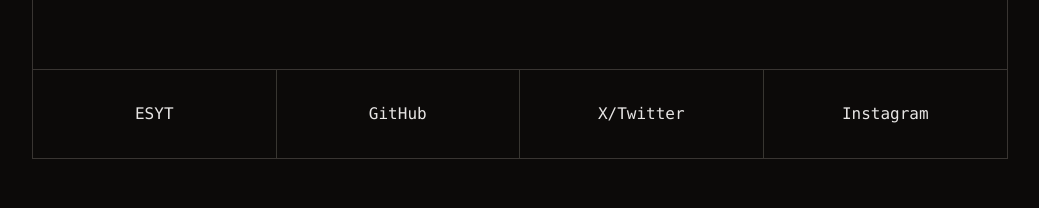
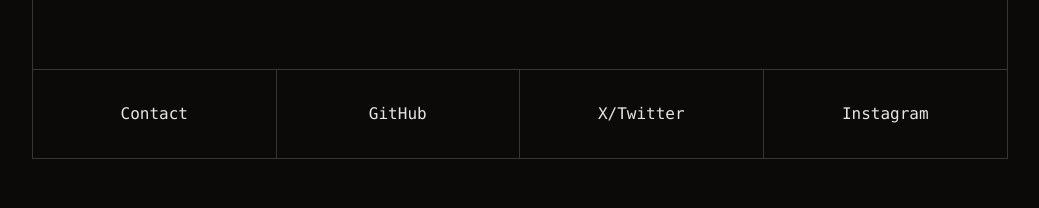
Before and after one commit to ESHAYAT102/portfolio, a React (Vite) app: page / in a window 1280 px wide. Shown: the part 4196-4404 px from the top of the page, without its empty margins (120-1159 px from the left). Built offline with nearby package versions, Linux system fonts and the light colour scheme.

Commit message:
Update Footer.tsx

```diff
--- a/src/components/Footer.tsx
+++ b/src/components/Footer.tsx
@@ -9,10 +9,10 @@
             <div className="text-center grid grid-cols-2 min-[1000px]:grid-cols-4 justify-center align-middle items-center">
               <a
                 className="col-span-1 hover:underline hover:bg-stone-500/10 active:text-stone-400 py-8 border-r border-b min-[1000px]:border-b-0 border-stone-600/60 transition-all duration-300"
-                href="https://esyt.eshayat.com"
+                href="mailto:eshayat.wasiu@gmail.com"
                 target="blank"
               >
-                ESYT
+                Contact
               </a>
               <a
                 className="col-span-1 hover:underline hover:bg-stone-500/10 active:text-stone-400 py-8 border-r-0 min-[1000px]:border-r border-b min-[1000px]:border-b-0 border-stone-600/60 transition-all duration-300"
```
